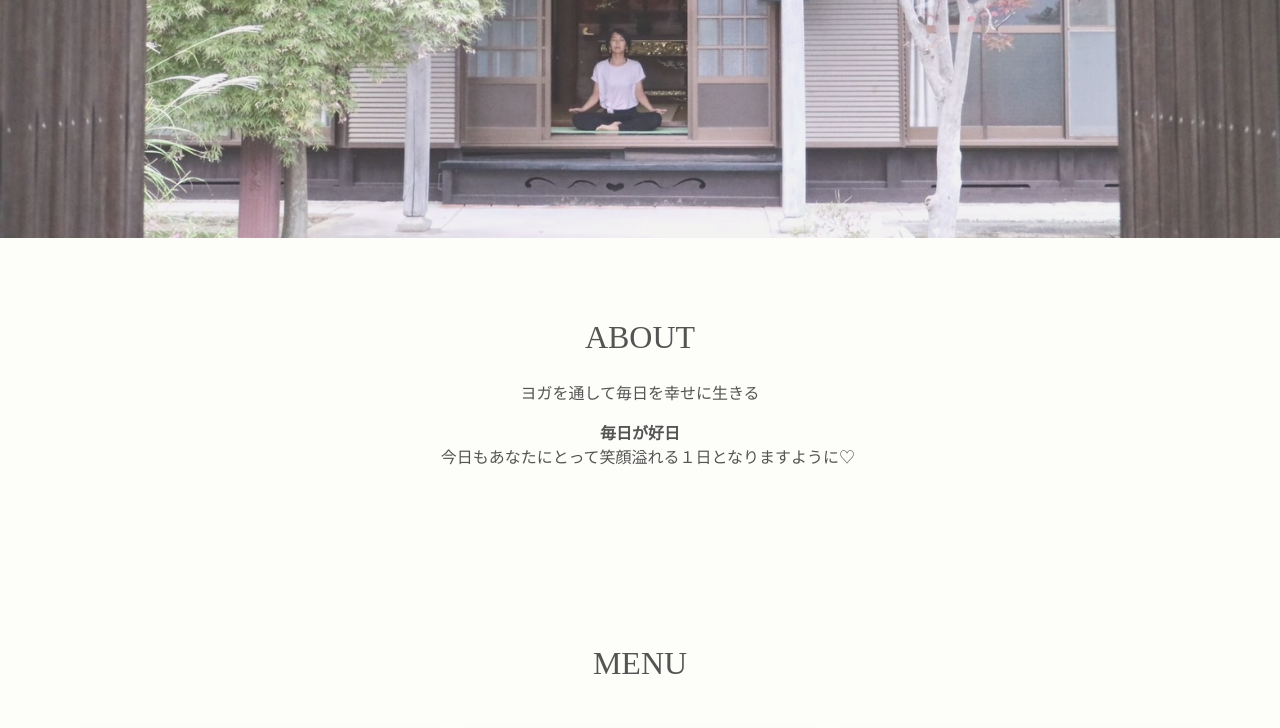
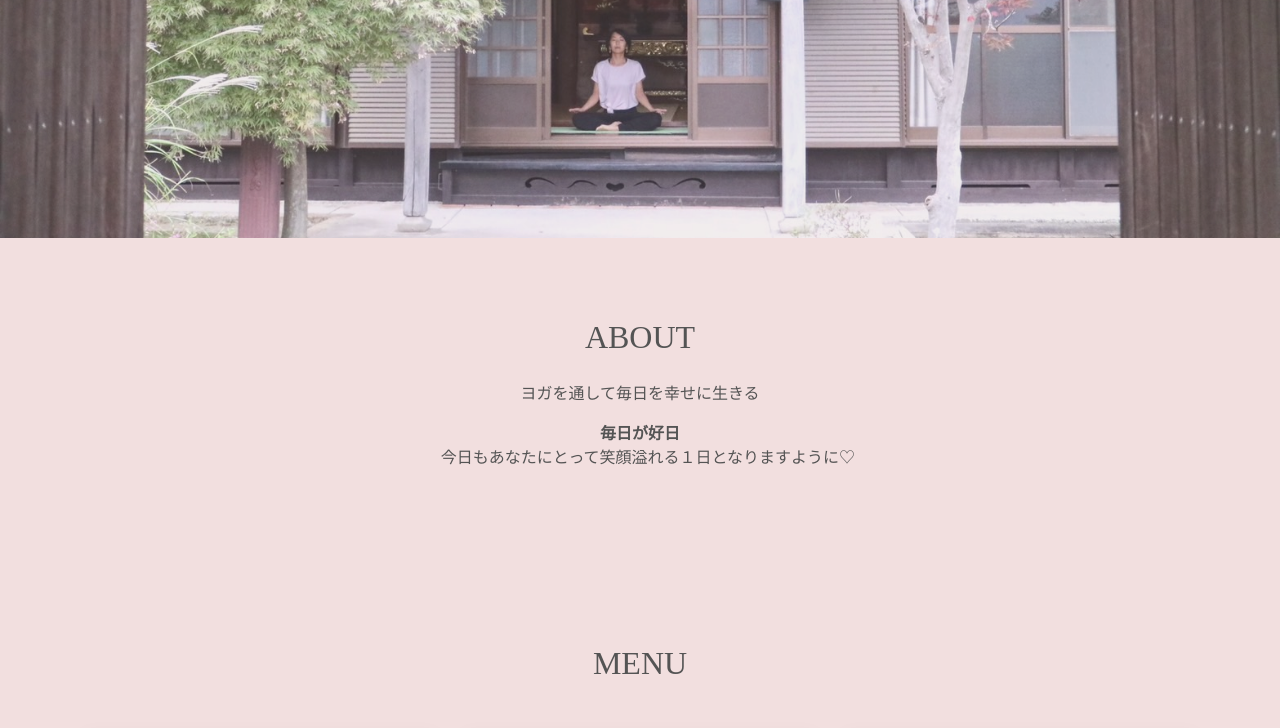
Before and after one commit to dedyeera/fukufukuHP, a plain HTML site: page index.html in a window 1280 px wide. Shown: the part 392-1120 px from the top of the page. Drawn offline with nearby package versions, Linux system fonts and the light colour scheme.

Commit message:
背景色をアイスピンクに

```diff
--- a/style.css
+++ b/style.css
@@ -14,7 +14,7 @@
 // -------------------------------- */
 body {
     font-family: 'Noto Sans JP', sans-serif;
-    background-color: #fdfdfa; /* Very light, warm off-white */
+    background-color: #F2DFDF;
     color: #545454; /* Dark grey for text */
     display: flex;
     flex-direction: column;
```
